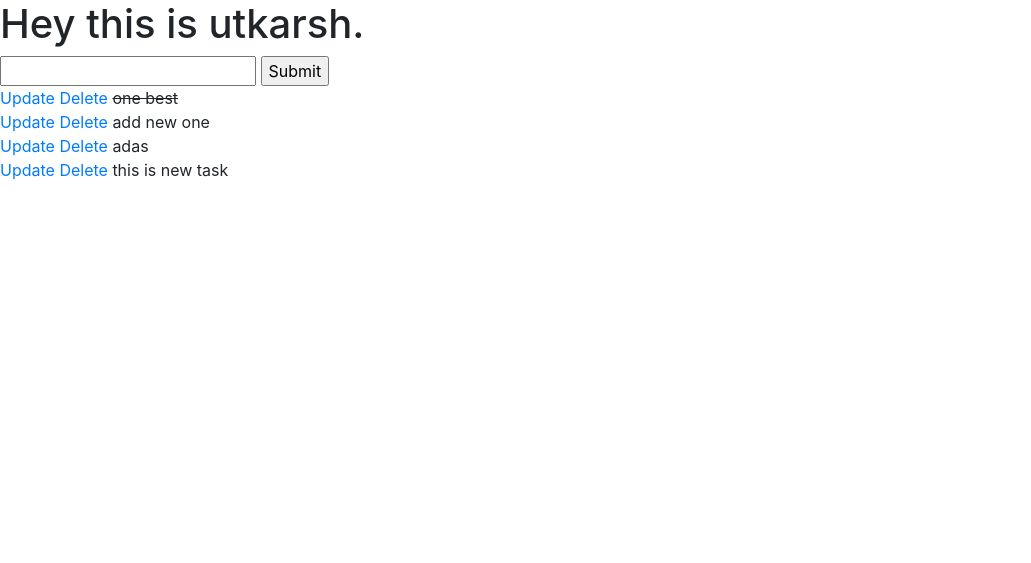
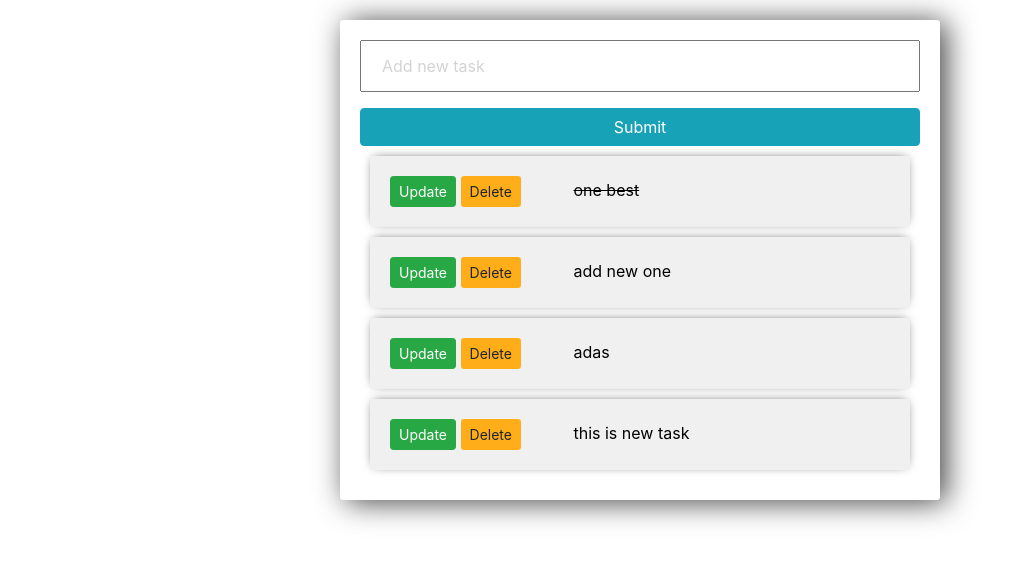
Before and after one commit to utukaule/django-todo_app, a Django app: page / in a window 1280 px wide. Shown: the top 563 px of the page, without its empty margins (0-1031 px from the left). Run offline with Django 3.2, Linux system fonts and the light colour scheme; data comes from the database, SQL or seed files in the repository; both versions use the stored data as it was after the commit; some libraries are stand-ins or nearby versions.

Commit message:
Second commit

```diff
--- a/my_todo/my_todo/forms.py
+++ b/my_todo/my_todo/forms.py
@@ -4,6 +4,7 @@ from django.forms import ModelForm
 from .models import *
 
 class My_todoForm(forms.ModelForm):
+	title = forms.CharField(widget= forms.TextInput(attrs={'placeholder':'Add new task'}))
 	class Meta:
 		model = My_todo
 		fields = '__all__'
--- a/my_todo/my_todo/templates/my_todo/list.html
+++ b/my_todo/my_todo/templates/my_todo/list.html
@@ -5,6 +5,53 @@
 <!doctype html>
 <html lang="en">
   <head>
+
+        <style>
+
+          input{
+            width: 100%;
+            padding: 12px 20px;
+            margin: 8px 0;
+          }
+
+          input::placeholder {
+            color: #d3d3d3;
+          }
+
+          .submit{
+            background-color: #6BA3E8;
+          }
+
+          .center-column{
+            width:600px;
+            margin: 20px auto;
+            padding:20px;
+            background-color: white;
+            border-radius: 3px;
+            box-shadow: 6px 2px 30px 0px rgba(0,0,0,0.75);
+          }
+
+          .item-row{
+            background-color: #F0F0F0;
+            margin: 10px;
+            padding: 20px;
+            border-radius: 3px;
+            color: #fff;
+            font-size: 16px;
+            box-shadow: 0px -1px 10px -4px rgba(0,0,0,0.75);
+          }
+
+          .btn_danger{
+            background-color: #ffae19;
+            border-color: #e59400;
+          }
+
+        </style>
+
+
+
+
+
     <!-- Required meta tags -->
     <meta charset="utf-8">
     <meta name="viewport" content="width=device-width, initial-scale=1, shrink-to-fit=no">
@@ -14,30 +61,38 @@
 
     <title>Hello, world!</title>
   </head>
-  <body>
-    <h1>Hey this is utkarsh.</h1>
+  <body style="background-color: #FFFFFF;">
+
+        <div class="center-column">
 
            <form method="POST" action="/">
+
                 {% csrf_token %}
                 {{form.title}}
-        <input type="submit" name="new task">
+
+                <input type="submit" class="btn btn-info mt-3" name="new task">
+
             </form>
+
 
           {% for my_todo in my_todos %}
 
-      <div>
-        <a href="{% url 'update_task' my_todo.id %}">Update</a>
-        <a href="{% url 'delete' my_todo.id %}">Delete</a>
+            <div class="item-row">
+
+                <a class="btn btn-sm btn-success" href="{% url 'update_task' my_todo.id %}">Update</a>
+                <a class="btn btn-sm" style="background-color: #ffae19;" href="{% url 'delete' my_todo.id %}">Delete</a>
 
                 {% if my_todo.complete == True %}
-          <strike>{{ my_todo }}</strike>
+                <strike class="pl-5" style="color: black">{{ my_todo }}</strike>
                 {% else %}
-          <span>{{ my_todo }}</span>
+                <span class="pl-5" style="color: black">{{ my_todo }}</span>
                 {% endif %}
+
             </div>
 
           {% endfor %}
 
+        </div>
     <!-- Optional JavaScript -->
     <!-- jQuery first, then Popper.js, then Bootstrap JS -->
     <script src="https://code.jquery.com/jquery-3.5.1.slim.min.js" integrity="sha384-DfXdz2htPH0lsSSs5nCTpuj/zy4C+OGpamoFVy38MVBnE+IbbVYUew+OrCXaRkfj" crossorigin="anonymous"></script>
```
Also changed, not shown: my_todo/db.sqlite3. Lines whose indentation alone changed are shown as unchanged.
